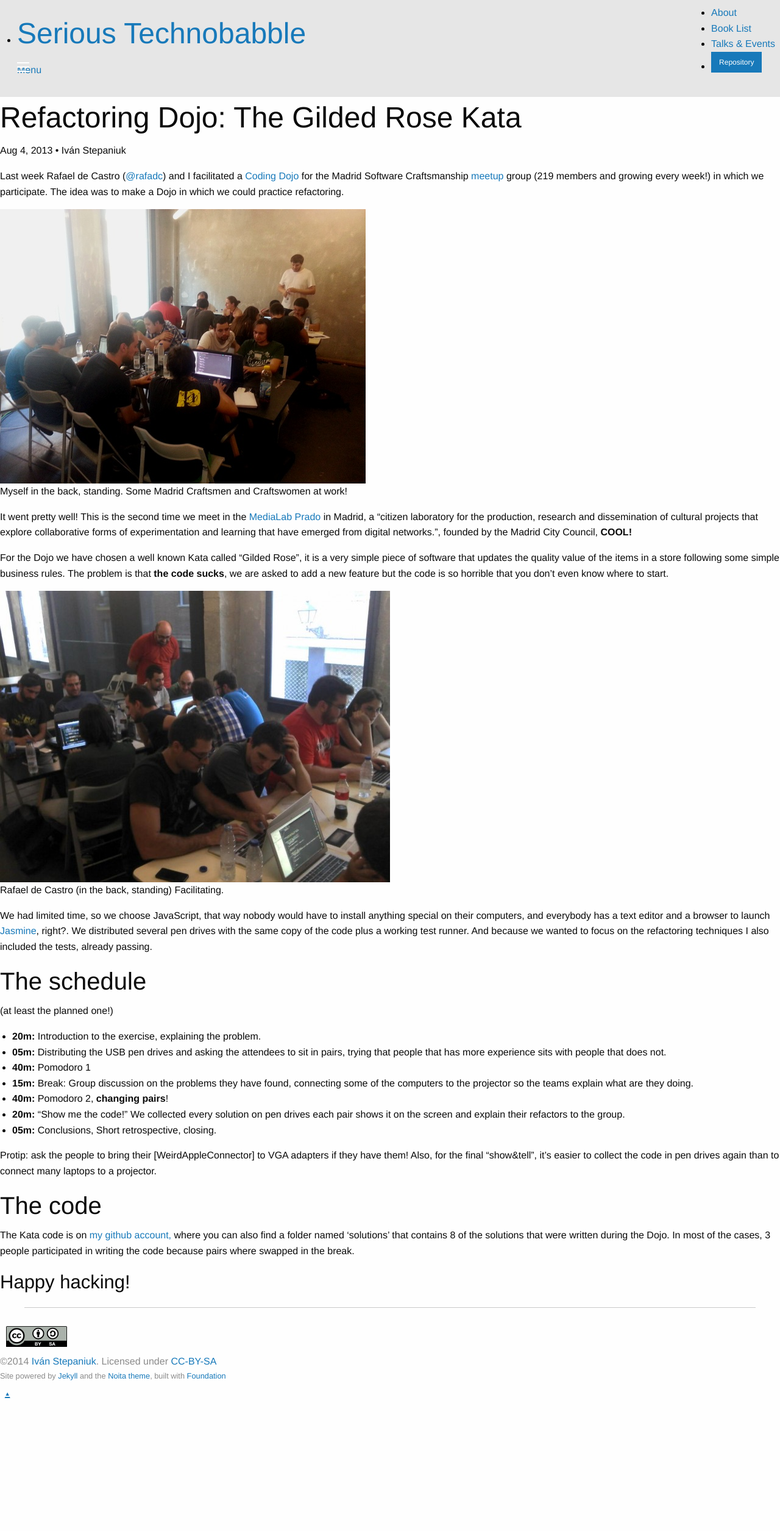
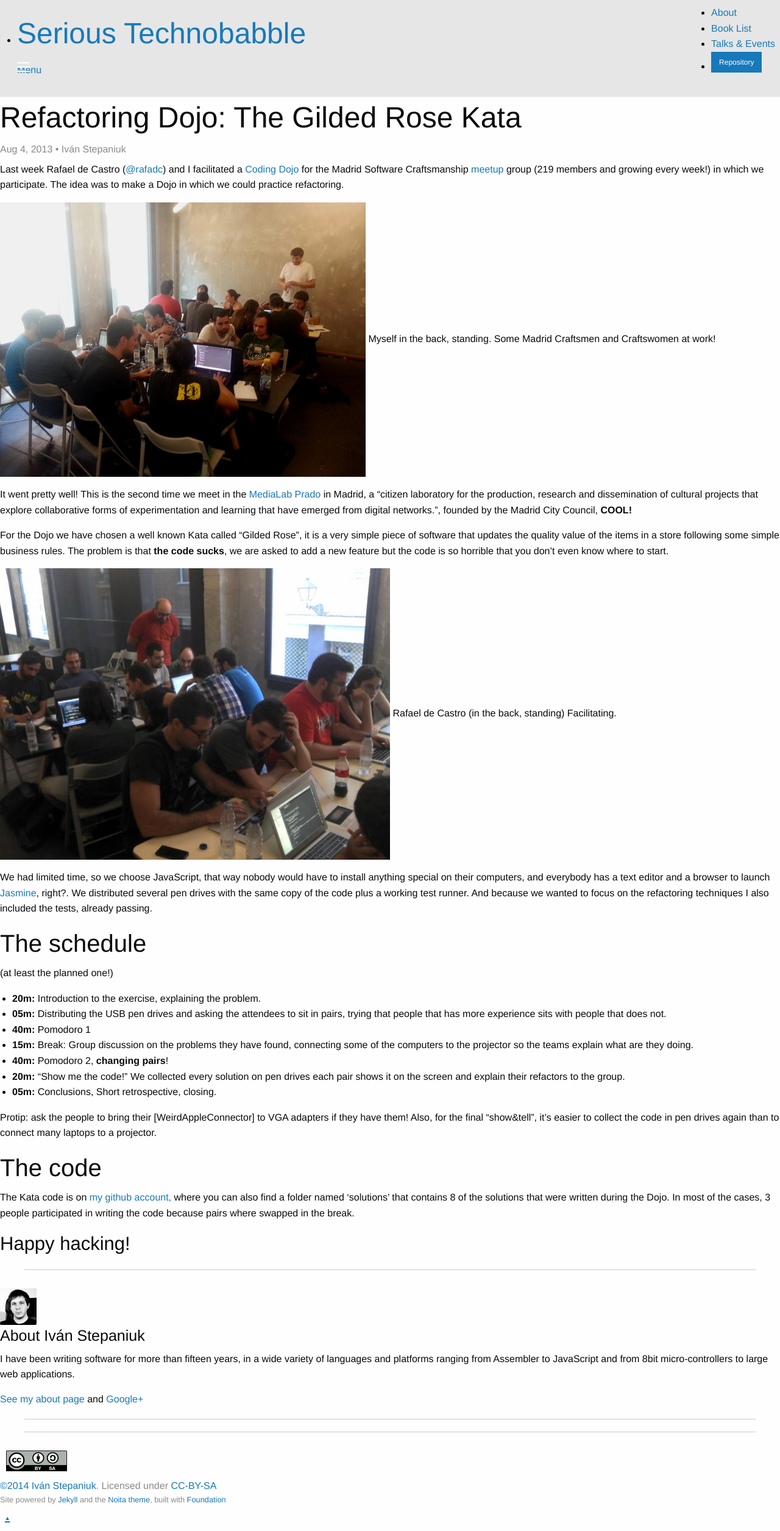
Before and after one commit to istepaniuk/istepaniuk-com, a Jekyll site: the page built from _posts/2013-08-04-refactoring-dojo-the-gilded-rose-kata.md, in a window 1280 px wide. Shown: the whole page at 61% size. Built offline with Jekyll 4.4.1, drawn with Linux system fonts in a browser that asks for light colours; nearby versions of some CDN libraries; library files that are not in the unit come from our copies; Markdown is read by kramdown in place of the engine named in the settings; comment, search, counter and statistics services are not loaded; before the commit the page ends 2307 px from its top, so only the background shows below that.

Commit message:
adding plusone and author section

```diff
--- /dev/null
+++ b/_includes/author.html
@@ -0,0 +1,13 @@
+<div id="entry-author-info">
+    <div id="author-avatar" class="small-1 columns show-for-medium-up">
+        <img style="margin-top:10px;border-radius:2px;" alt="istepaniuk" src="/img/avatar.jpg">
+    </div>
+    <div id="author-description" class="medium-7 columns">
+        <h4>About Iván Stepaniuk</h4>
+        <p>I have been writing software for more than fifteen years, in a wide variety of languages and platforms ranging  from Assembler to JavaScript and from 8bit micro-controllers to large web applications.</p>
+        <a href="/about/">See my about page </a> and <a href="https://plus.google.com/109528219227375270162?rel=author">Google+</a>
+        <div id="author-link">
+            <a href="http://blog.istepaniuk.com/about/" rel="author">
+        </div>
+    </div>
+</div>
--- a/_layouts/post.html
+++ b/_layouts/post.html
@@ -4,13 +4,22 @@ layout: default
 <div class="row">
   <div class="medium-8 columns">
     <h3 class="subheader">{{ page.description }}</h3>
-    <p class="post-meta">{{ page.date | date: "%b %-d, %Y" }}{% if page.author %} • {{page.author}}{% endif %}{% if page.meta %} • {{ page.meta }}{% endif %}</p>
+    <p class="subheader post-meta">{{ page.date | date: "%b %-d, %Y" }}{% if page.author %} • {{page.author}}{% endif %}{% if page.meta %} • {{ page.meta }}{% endif %}</p>
     {{ content }}
   </div>
 </div>
-
 <div class="row">
-  <div id="disqus_thread"></div>
+  <hr>
+</div>
+<div class="row">
+  {% include author.html %}
+</div>
+<div class="row">
+  <hr>
+</div>
+<div class="row">
+  <div class="columns" id="disqus_thread"></div>
+  <style>.dsq-comment-header {white-space:normal!important;}</style>
   <script type="text/javascript">
       var disqus_shortname = 'istepaniuk';
       var disqus_url = '{{ page.url | replace:'index.html','' | prepend: site.baseurl | prepend: site.url }}';
@@ -23,5 +32,4 @@ layout: default
       })();
   </script>
   <noscript>Please enable JavaScript to view the comments.</noscript>
-
 </div>
--- a/_posts/2013-08-04-refactoring-dojo-the-gilded-rose-kata.md
+++ b/_posts/2013-08-04-refactoring-dojo-the-gilded-rose-kata.md
@@ -13,27 +13,17 @@ tags:
   - gilded rose
   - kata
 ---
-Last week Rafael de Castro ([@rafadc][1]) and I facilitated a <a title="Coding Dojos Are Great" href="http://blog.istepaniuk.com/coding-dojos-are-great/" target="_blank">Coding Dojo</a> for the Madrid Software Craftsmanship <a title="Madrid Software Craftsmanship on Meetup" href="http://www.meetup.com/madswcraft/" target="_blank">meetup</a> group (219 members and growing every week!) in which we participate. The idea was to make a Dojo in which we could practice refactoring.
+Last week Rafael de Castro ([@rafadc][1]) and I facilitated a <a title="Coding Dojos Are Great" href="/coding-dojos-are-great/" target="_blank">Coding Dojo</a> for the Madrid Software Craftsmanship <a title="Madrid Software Craftsmanship on Meetup" href="http://www.meetup.com/madswcraft/" target="_blank">meetup</a> group (219 members and growing every week!) in which we participate. The idea was to make a Dojo in which we could practice refactoring.
 
-<div id="attachment_516" style="width: 610px" class="wp-caption alignleft">
-  <img class="size-full wp-image-516 " alt="Iván Stepaniuk standing in the back, and some Madrid Craftsmen and Craftswomen" src="/img/ivan-stepaniuk-dojo.jpg" width="600" height="450" />
-
-  <p class="wp-caption-text">
-    Myself in the back, standing. Some Madrid Craftsmen and Craftswomen at work!
-  </p>
-</div>
+<img class="size-full wp-image-516 " alt="Iván Stepaniuk standing in the back, and some Madrid Craftsmen and Craftswomen" src="/img/ivan-stepaniuk-dojo.jpg" width="600" height="450" />
+Myself in the back, standing. Some Madrid Craftsmen and Craftswomen at work!
 
 It went pretty well! This is the second time we meet in the <a title="MediaLab Prado" href="http://medialab-prado.es/article/que_es" target="_blank">MediaLab Prado</a> in Madrid, a &#8220;citizen laboratory for the production, research and dissemination of cultural projects that explore collaborative forms of experimentation and learning that have emerged from digital networks.&#8221;, founded by the Madrid City Council, **COOL!**
 
 For the Dojo we have chosen a well known Kata called &#8220;Gilded Rose&#8221;, it is a very simple piece of software that updates the quality value of the items in a store following some simple business rules. The problem is that **the code sucks**, we are asked to add a new feature but the code is so horrible that you don&#8217;t even know where to start.
 
-<div id="attachment_515" style="width: 650px" class="wp-caption alignleft">
-  <img class="size-large wp-image-515" alt="Rafael de Castro Facilitating a Refactoring Dojo" src="/img/rafa-de-castro-dojo.jpg" width="640" height="478" />
-
-  <p class="wp-caption-text">
-    Rafael de Castro (in the back, standing) Facilitating.
-  </p>
-</div>
+<img class="size-large wp-image-515" alt="Rafael de Castro Facilitating a Refactoring Dojo" src="/img/rafa-de-castro-dojo.jpg" width="640" height="478" />
+Rafael de Castro (in the back, standing) Facilitating.
 
 We had limited time, so we choose JavaScript, that way nobody would have to install anything special on their computers, and everybody has a text editor and a browser to launch <a title="Jasmine" href="http://pivotal.github.io/jasmine" target="_blank">Jasmine</a>, right?. We distributed several pen drives with the same copy of the code plus a working test runner. And because we wanted to focus on the refactoring techniques I also included the tests, already passing.
 
```
Also changed, not shown: _posts/2013-09-29-what-is-enterprise-software.md (+2 -11 lines), _includes/google-analytics.html (indentation only), _includes/google-plus.html (indentation only), img/avatar.jpg (added).
